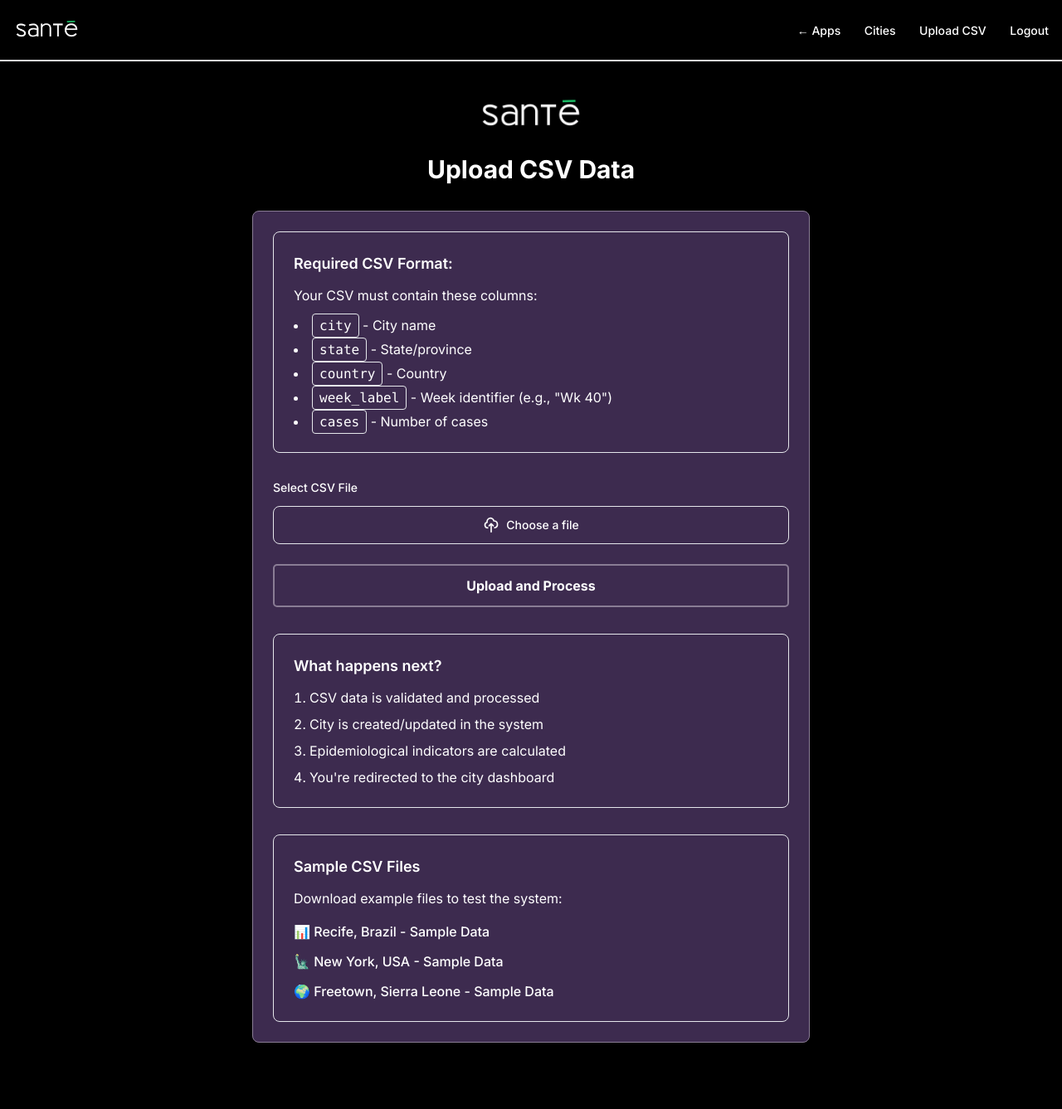
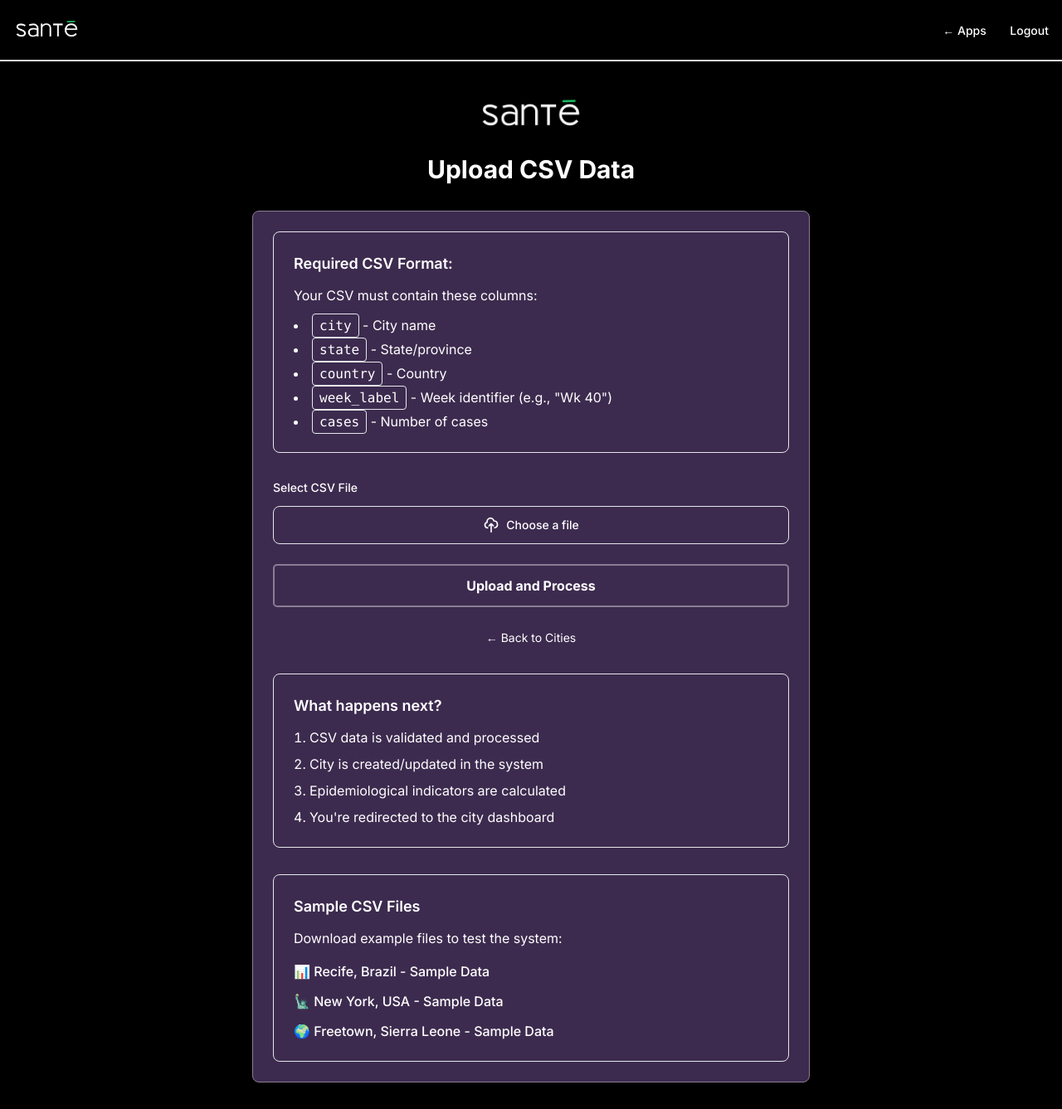
Before and after one commit to rfapo/sante-flask-mvc, a Flask app: page /cities/upload in a window 1280 px wide. Shown: the whole page at 83% size. Before the commit the page ends 1257 px from the top, so only its background shows below. Run offline with Flask 3, Linux system fonts and the light colour scheme; the visitor is signed in with stand-in values (Sample User, id 1); some libraries are stand-ins or nearby versions.

Commit message:
Remove Cities/Upload from global topnav
The global header now shows only ← Apps · (Admin) · Logout. Cities and
Upload CSV are reached from within the Santé Demo card module:
- Cities list page already has "Add New City" → upload
- Upload page now has "← Back to Cities" link

Co-Authored-By: Claude Opus 4.7 <noreply@anthropic.com>

```diff
--- a/templates/base.html
+++ b/templates/base.html
@@ -83,8 +83,6 @@
       <div class="space-x-6">
         {% if current_user.is_authenticated %}
         <a class="text-sm text-text-light hover:text-border-subtle font-medium transition-colors" href="/">← Apps</a>
-        <a class="text-sm text-text-light hover:text-border-subtle font-medium transition-colors" href="{{ url_for('cities.list_cities') }}">Cities</a>
-        <a class="text-sm text-text-light hover:text-border-subtle font-medium transition-colors" href="{{ url_for('cities.upload') }}">Upload CSV</a>
         {% if current_user.is_admin %}
         <a class="text-sm text-text-light hover:text-border-subtle font-medium transition-colors" href="{{ url_for('admin.dashboard') }}">Admin</a>
         {% endif %}
--- a/templates/upload.html
+++ b/templates/upload.html
@@ -42,6 +42,10 @@
       </button>
     </form>
 
+    <div class="text-center mt-6">
+      <a href="{{ url_for('cities.list_cities') }}" class="text-sm text-border-subtle hover:text-text-light transition-colors">← Back to Cities</a>
+    </div>
+
     <div class="mt-8 p-6 bg-background-dark border border-border-subtle rounded-lg">
       <h3 class="font-semibold text-text-light mb-3 text-lg">What happens next?</h3>
       <ol class="text-border-subtle text-base list-decimal list-inside space-y-2">
```
